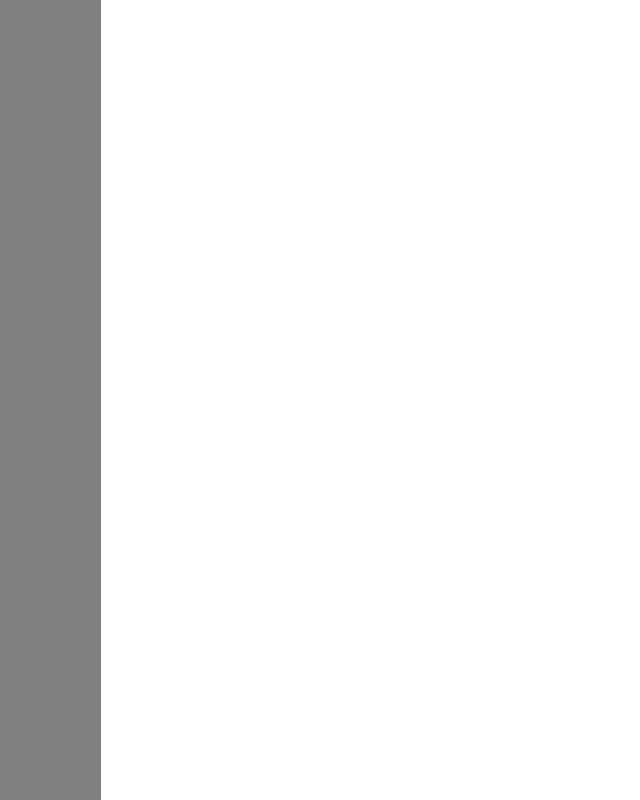
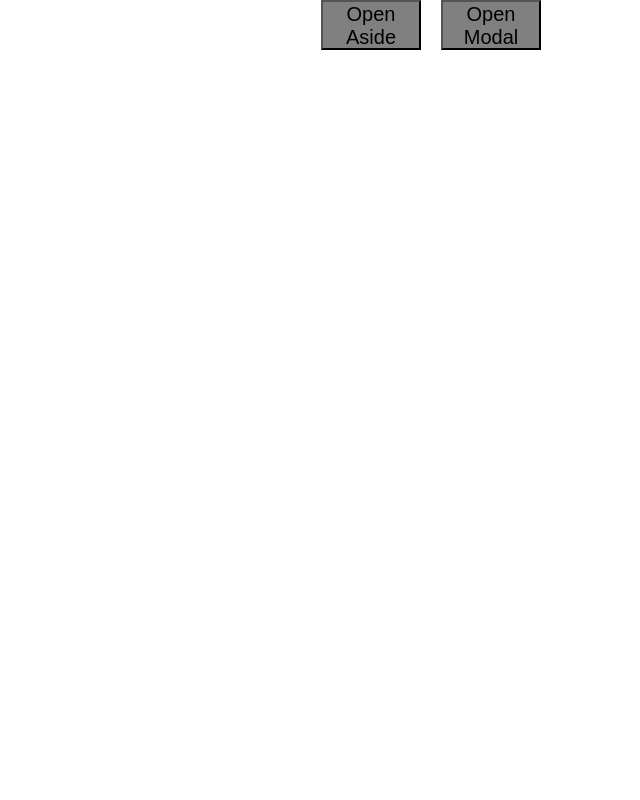
Before and after one commit to NadirovVladimir/Homework, a React (Vite) app: page / in a window 1280 px wide. Shown: the whole page, without its empty margins (199-839 px from the left). Built offline with nearby package versions, Linux system fonts and the light colour scheme.

Commit message:
added modal

```diff
--- a/src/App.jsx
+++ b/src/App.jsx
@@ -1,10 +1,58 @@
-import React, {Component} from "react";
-import { Aside } from "./components/Aside/Aside";
+import { Component } from "react";
+import Aside from "./components/Aside/Aside";
+import Button from "./components/Button/Button";
+import styles from "./App.module.scss"
+import classNames from "classnames/bind";
+import "./index.scss"
+import Modal from "./components/Modal/Modal";
+const cx = classNames.bind(styles)
+class App extends Component {
+  state = {
+    isOpenAside: false,
+    isOpenModal: false,
+    bgc: false,
+    textAside: "Open Aside",
+    textModal: "Open Modal",
+  };
 
-export class App extends Component {
+  handleToggleAside = () => {
+    this.setState({isOpenAside: true,
+      bgc: true,
+      textAside: "Close Aside"})
+  }
+  closeAside = () => {
+    this.setState({bgc: false,
+      isOpenAside: false,
+      textAside: "Open Aside"})
+  }
+  handleToggleModal = () => {
+    const {isOpenModal} = this.state
+    this.setState({isOpenModal: !isOpenModal,
+      textModal: "Close Modal"})
+  }
+  closeModal = () => {
+    this.setState({bgc: false,
+      isOpenModal: false,
+      textModal: "Open Aside"})
+  }
+
+
   render() {
-    return <div>
-      <Aside isOpen/>
-    </div>;
+    const { isOpenAside, bgc, textAside, textModal, isOpenModal} = this.state
+    return (
+      <div className={styles.container}>
+        <div onClick={this.closeAside} className={cx({}, {bgc: bgc})}>
+        <Aside isOpenAside={isOpenAside} />
+        </div>
+        <Button click={this.handleToggleAside}   text={textAside} />
+        <Button click={this.handleToggleModal} text={textModal} />
+        <div onClick={this.closeModal} className={cx({}, {bgc:bgc})}>
+          <Modal isOpenModal={isOpenModal}/>
+          </div>
+      </div>
+    )
+
   }
 }
+
+export default App;
--- /dev/null
+++ b/src/App.module.scss
@@ -0,0 +1,20 @@
+.container {
+    width: 100%;
+    height: 100vh;
+    display: flex;
+    justify-content: center;
+    // align-items: center;
+
+    & button:not(:last-child) {
+        margin-right: 20px;
+    }
+}
+
+.bgc {
+    position: relative;
+    display: block;
+    position: absolute;
+    width: 100%;
+    height: 100vh;
+    background-color: rgba($color: white, $alpha: 0.5);
+}
--- a/src/components/Aside/Aside.jsx
+++ b/src/components/Aside/Aside.jsx
@@ -1,12 +1,15 @@
-import React, { Component } from "react";
+import { Component } from "react";
+import styles from "./Aside.module.scss"
 import classNames from "classnames/bind";
-import styles from "./Aside.module.scss"
 
 const cx = classNames.bind(styles)
 
-export class Aside extends Component{
-    render(){
-        const {isOpen} = this.props
-        return <aside className={cx('aside',{aside_open:isOpen})} />
+class Aside extends Component {
+    render() {
+        const {isOpenAside} = this.props
+        return (
+            <aside className={cx("aside", { open: isOpenAside})} />
+        )
     }
 }
+export default Aside;
--- a/src/components/Aside/Aside.module.scss
+++ b/src/components/Aside/Aside.module.scss
@@ -1,9 +1,14 @@
-.aside{
-display: block;
-width: 300px;
-height: 100vh;
-background-color: gray;
+.aside {
+    display: none;
+    width: 300px;
+    height: 100vh;
+    background-color: gray;
+    position: absolute;
+    left: 0;
+    top: 0;
+    z-index: 9999;
 }
-.open{
+.open {
     display: block;
+
 }
--- /dev/null
+++ b/src/components/Button/Button.jsx
@@ -0,0 +1,14 @@
+import { Component } from "react";
+import styles from "./Button.module.scss"
+import classNames from "classnames/bind";
+const cx = classNames.bind(styles)
+class Button extends Component {
+
+    render() {
+        const {click, text} = this.props
+        return (
+            <button onClick={click} className={styles.button}>{text}</button>
+        )
+    }
+}
+export default Button;
--- /dev/null
+++ b/src/components/Button/Button.module.scss
@@ -0,0 +1,7 @@
+.button {
+    font-size: 20px;
+    cursor: pointer;
+    background-color: gray;
+    width: 100px;
+    height: 50px;
+}
--- /dev/null
+++ b/src/components/Modal/Modal.jsx
@@ -0,0 +1,16 @@
+import { Component } from "react";
+import styles from "./Modal.module.scss"
+import classNames from "classnames/bind";
+const cx = classNames.bind(styles)
+class Modal extends Component {
+    render() {
+        const {isOpenModal} = this.props
+        return (
+            <div className={cx("container", {openModal: isOpenModal})}>
+                <div className={styles.modal} />
+            </div>
+        )
+
+    }
+}
+export default Modal;
--- /dev/null
+++ b/src/components/Modal/Modal.module.scss
@@ -0,0 +1,21 @@
+.modal {
+    width: 500px;
+    height: 300px;
+    background-color: white;
+
+}
+.container {
+    display: none;
+    justify-content: center;
+    align-items: center;
+    position: absolute;
+    top: 0;
+    left: 0;
+    width: 100%;
+    height: 100vh;
+    background-color: rgba($color: black, $alpha: 0.5);
+}
+
+.openModal {
+    display: flex;
+}
--- a/src/main.jsx
+++ b/src/main.jsx
@@ -1,7 +1,6 @@
 import React from 'react'
 import ReactDOM from 'react-dom/client'
-import { App } from './App'
-import './index.scss'
+import App from './App'
 
 ReactDOM.createRoot(document.getElementById('root')).render(
     <App />
```
